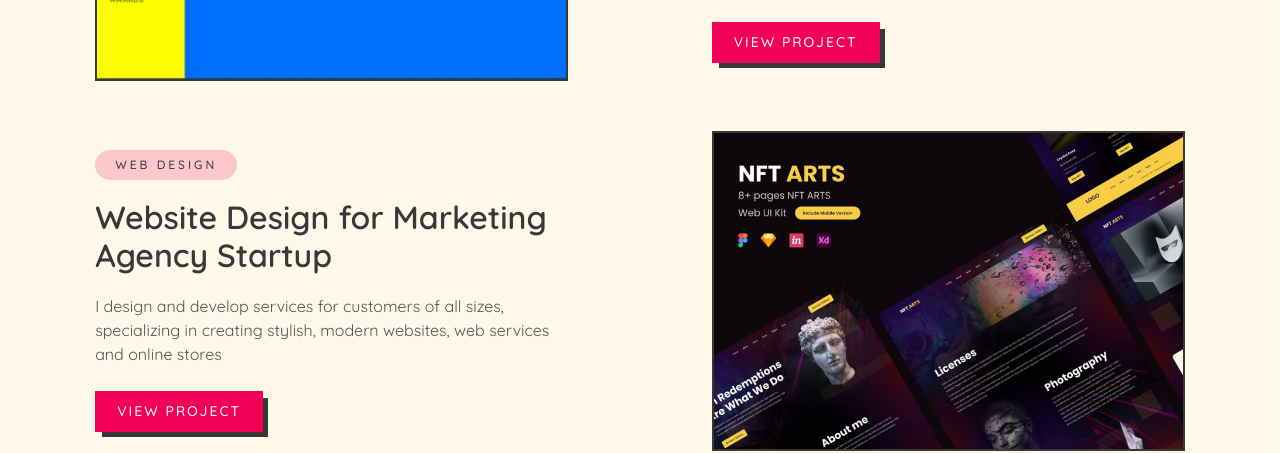
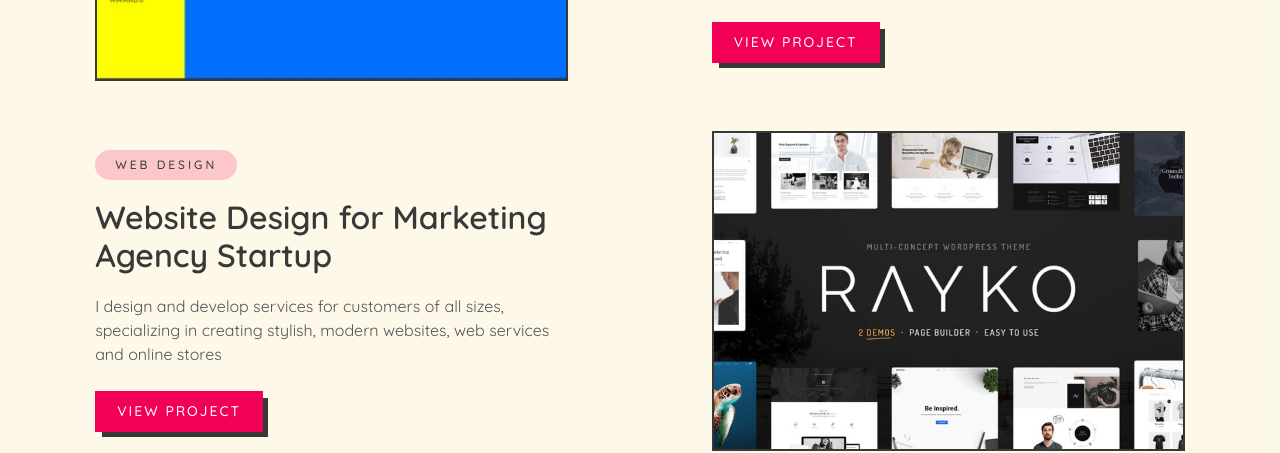
Before and after one commit to wezc0m/HanifMultiPageCV, a plain HTML site: page portfolio.html in a window 1280 px wide. Shown: the part 518-971 px from the top of the page. Drawn offline with nearby package versions, Linux system fonts and the light colour scheme.

Commit message:
Update portfolio image from portfolio-2 to portfolio-3

```diff
--- a/portfolio.html
+++ b/portfolio.html
@@ -126,7 +126,7 @@
                             <div class="portfolio-card">
 
                                 <div class="card-banner img-holder" style="--width: 800; --height: 540;">
-                                    <img src="./assets/images/portfolio-2.jpg" width="800" height="540" loading="lazy"
+                                    <img src="./assets/images/portfolio-3.jpg" width="800" height="540" loading="lazy"
                                     alt="Website Design for Marketing Agency Startup" class="img-cover">
 
                                     <a href="https://haniffawwaz.page.gd/?i=1" class="btn-icon" aria-label="More about Website Design for Marketing
```
